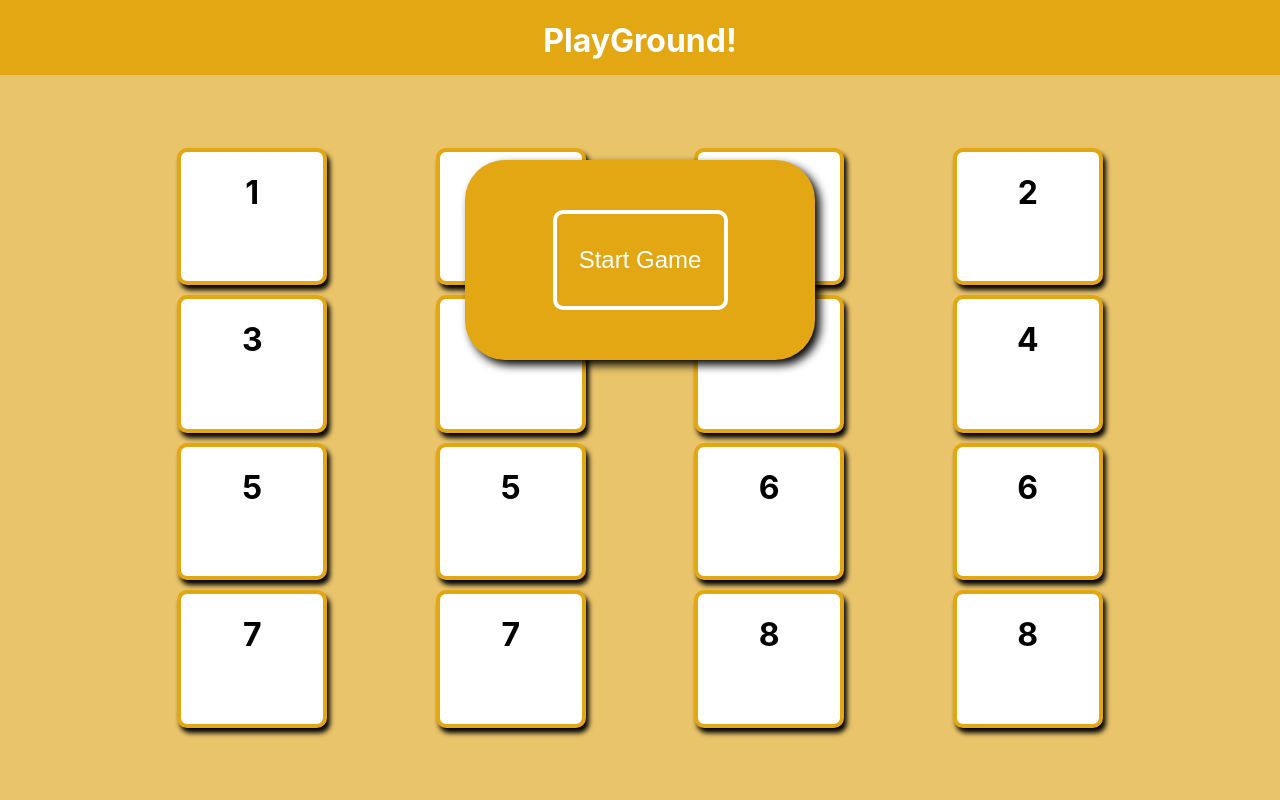
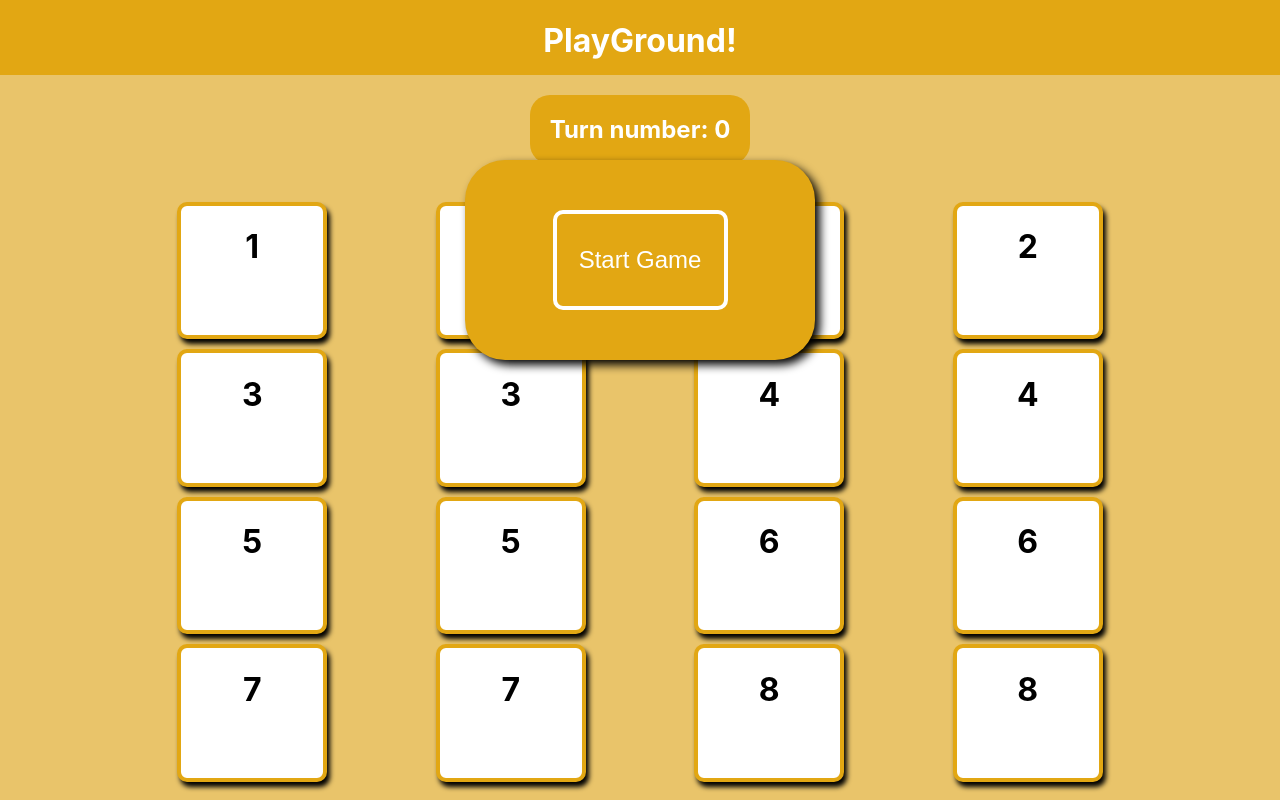
Before and after one commit to federico-palma/playground, a React (Create React App) app: page /Memory-Match in a window 1280 px wide. Built offline with nearby package versions, Linux system fonts and the light colour scheme; the HTML template or start-up script is replaced by a standard one.

Commit message:
Add turn counter

```diff
--- a/src/Pages/Memory-MatchPage/Memory-Match.module.css
+++ b/src/Pages/Memory-MatchPage/Memory-Match.module.css
@@ -1,25 +1,3 @@
-.background {
-  background-color: #e9c46a;
-  margin: 0px;
-  margin-top: 75px;
-  height: calc(100vh - 75px);
-  width: 100vw;
-  display: flex;
-  justify-content: center;
-  align-items: center;
-}
-
-.card-table {
-  margin: auto;
-  min-width: 80%;
-  min-height: 80%;
-  display: grid;
-  grid-template-columns: repeat(4, 1fr);
-  grid-template-rows: repeat(4, 1fr);
-  gap: 10px;
-  justify-items: center;
-}
-
 /* Start Game modal */
 .start-game-modal {
   position: absolute;
@@ -52,6 +30,39 @@
   transform: scale(90%);
 }
 
+/* Game Style */
+.background {
+  background-color: #e9c46a;
+  margin: 0px;
+  margin-top: 75px;
+  height: calc(100vh - 75px);
+  width: 100vw;
+  display: flex;
+  flex-direction: column;
+  justify-content: center;
+  align-items: center;
+}
+
+.turn-counter {
+  background-color: #e2a713;
+  border-radius: 20px;
+  width: fit-content;
+  padding: 20px;
+  text-align: center;
+  color: white;
+}
+
+.card-table {
+  margin: auto;
+  min-width: 80%;
+  min-height: 80%;
+  display: grid;
+  grid-template-columns: repeat(4, 1fr);
+  grid-template-rows: repeat(4, 1fr);
+  gap: 10px;
+  justify-items: center;
+}
+
 /* Memory Card */
 .memory-card {
   box-sizing: border-box;
--- a/src/Pages/Memory-MatchPage/Memory-MatchPage.js
+++ b/src/Pages/Memory-MatchPage/Memory-MatchPage.js
@@ -31,6 +31,7 @@ const MemoryMatchPage = () => {
   const [choiceOne, setChoiceOne] = useState(null);
   const [choiceTwo, setChoiceTwo] = useState(null);
   const [disableCards, setDisableCards] = useState(false)
+  const [turnNum, setTurnNum] = useState(0)
 
   const handleIsPlaying = () => {
     setIsPlaying(true);
@@ -84,17 +85,20 @@ const MemoryMatchPage = () => {
     setChoiceOne(null);
     setChoiceTwo(null);
     setDisableCards(false)
+    setTurnNum(preVal => preVal + 1)
   };
 
   const startGame = () => {
+    setTurnNum(0)
     turnAllCards();
     shuffleCards();
   };
 
   return (
     <div className={classes.background}>
+        {!isPlaying && <StartGameModal handleIsPlaying={handleIsPlaying} />}
+        <h2 className={classes["turn-counter"]}>Turn number: {turnNum}</h2>
       <main className={classes["card-table"]}>
-        {!isPlaying && <StartGameModal handleIsPlaying={handleIsPlaying} />}
         {cardArrayState.map((card) => {
           return (
             <MemoryCard
```
